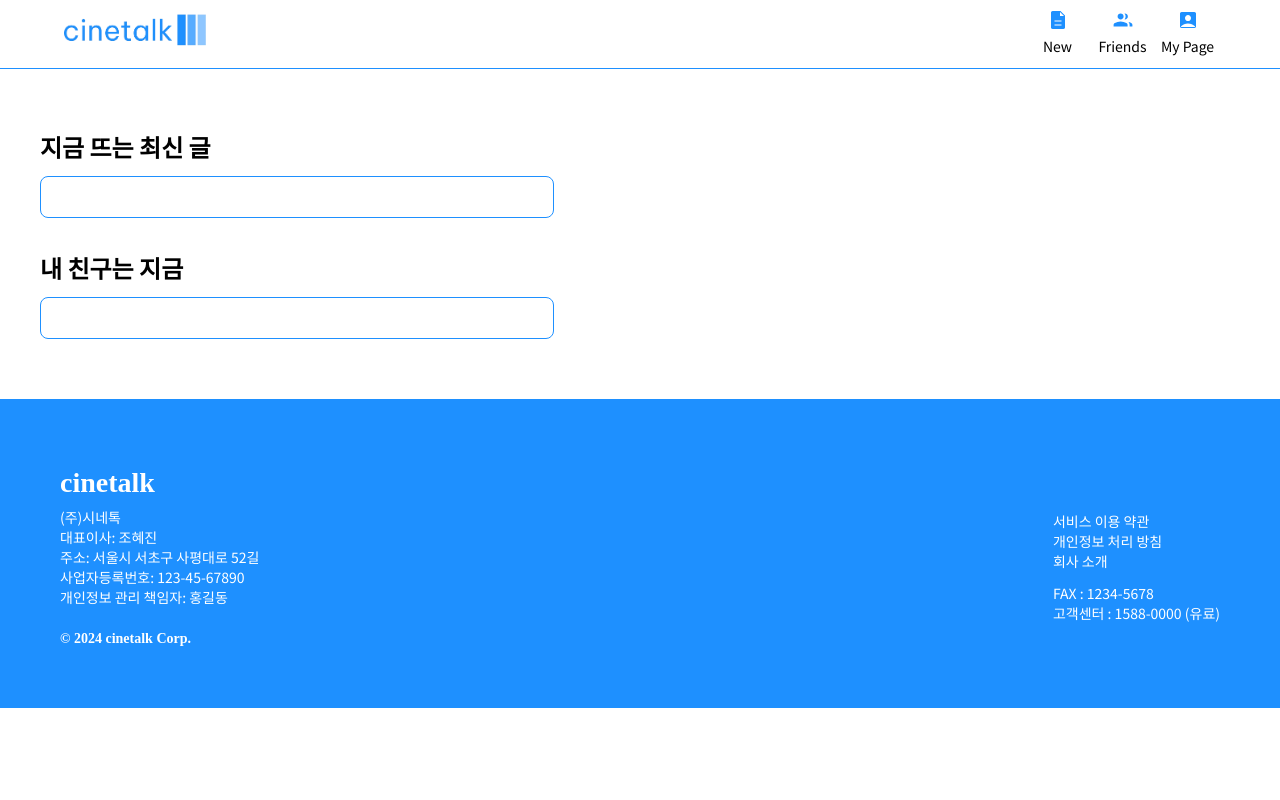
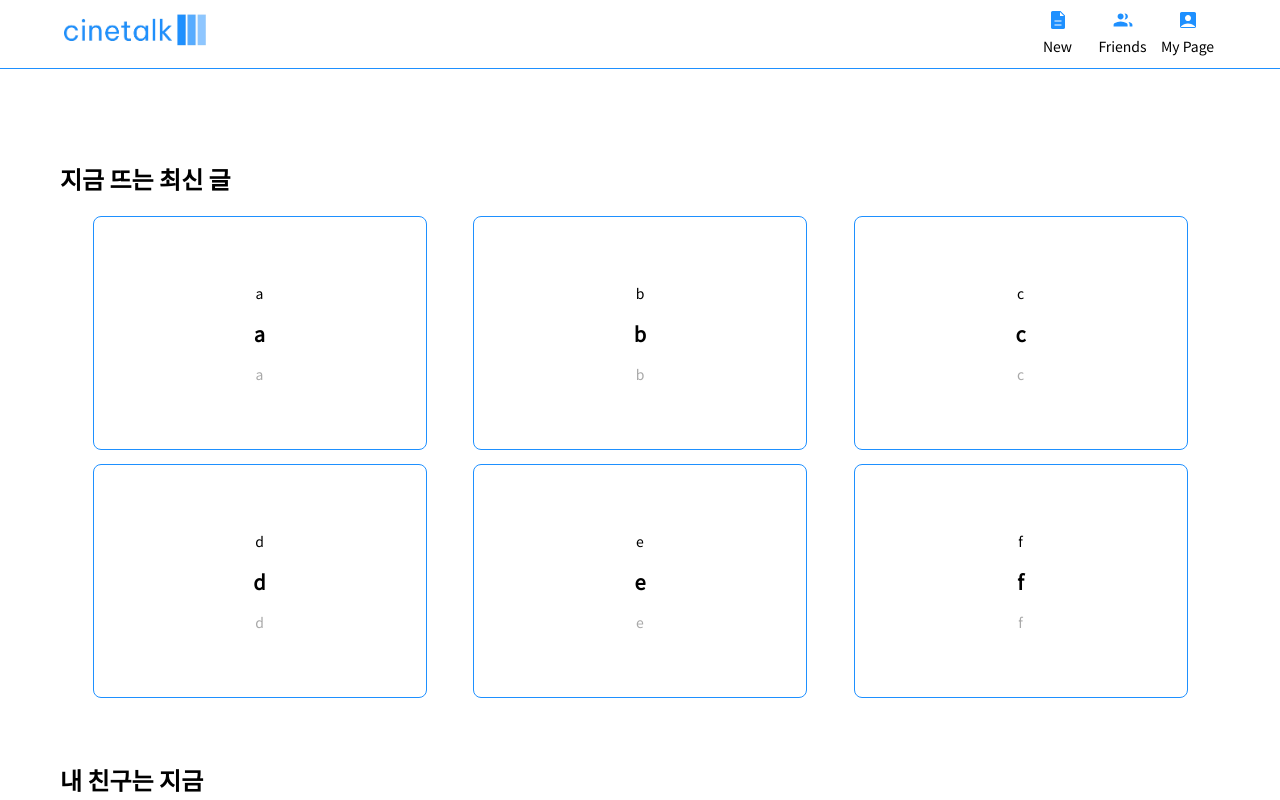
Before and after one commit to hjinn0813/cinetalk, a React (Create React App) app: page / in a window 1280 px wide. Shown: the top 800 px of the page. Built offline with nearby package versions, Linux system fonts and the light colour scheme; a web font is replaced by a local one.

Commit message:
feat: 메인 페이지 기본구조 완료

```diff
--- a/src/pages/Main.jsx
+++ b/src/pages/Main.jsx
@@ -3,16 +3,44 @@ import ReviewBox from '../components/Main/ReviewBox';
 import '../styles/Main/Main.scss';
 
 export default function Main() {
+  const reviews = [
+    { id: 1, MovieName: 'a', PostTitle: 'a', author: 'a' },
+    { id: 2, MovieName: 'b', PostTitle: 'b', author: 'b' },
+    { id: 3, MovieName: 'c', PostTitle: 'c', author: 'c' },
+    { id: 4, MovieName: 'd', PostTitle: 'd', author: 'd' },
+    { id: 5, MovieName: 'e', PostTitle: 'e', author: 'e' },
+    { id: 6, MovieName: 'f', PostTitle: 'f', author: 'f' },
+    // 추가 리뷰들
+  ];
+
   return (
     <div>
       <section className="main-container">
         <div className="main-item">
           <div className="new">지금 뜨는 최신 글</div>
-          <ReviewBox />
+          <div className="card-list">
+            {reviews.map((review) => (
+              <ReviewBox
+                key={review.id}
+                MovieName={review.MovieName}
+                PostTitle={review.PostTitle}
+                author={review.author}
+              />
+            ))}
+          </div>
         </div>
         <div className="main-item">
           <div className="friends">내 친구는 지금</div>
-          <ReviewBox />
+          <div className="card-list">
+            {reviews.map((review) => (
+              <ReviewBox
+                key={review.id}
+                MovieName={review.MovieName}
+                PostTitle={review.PostTitle}
+                author={review.author}
+              />
+            ))}
+          </div>
         </div>
       </section>
     </div>
--- a/src/styles/Main/Main.scss
+++ b/src/styles/Main/Main.scss
@@ -3,8 +3,10 @@
 @import '../root.scss';
 
 .main-container {
-  margin: 3.75rem 1.25rem;
-  padding: 0 1.25rem;
+  margin: 3.75rem;
+  display: flex;
+  flex-direction: column;
+  align-items: center;
 }
 
 .main-item {
@@ -15,5 +17,13 @@
 .friends {
   font-size: 1.5rem;
   font-weight: 600;
-  margin: 0.75rem 0;
+  margin-bottom: 1.25rem;
 }
+
+.card-list {
+  display: flex;
+  overflow-x: auto;
+  gap: 14px; // 카드 간 간격 조절
+  flex-wrap: wrap;
+  justify-content: space-evenly;
+}
--- a/src/styles/Main/ReviewBox.scss
+++ b/src/styles/Main/ReviewBox.scss
@@ -6,8 +6,13 @@
   border: 1px solid $main-blue;
   border-radius: 8px;
   padding: 1rem;
-  width: 40%;
-  flex: 0 0 auto;
+  width: 18.75rem;
+  height: 12.5rem; // 카드의 높이 설정
+  flex: 0 0 auto; // Flex 아이템으로 고정 너비 유지
+  display: flex;
+  flex-direction: column;
+  align-items: center;
+  justify-content: center;
 }
 
 .main-movie-title {
```
